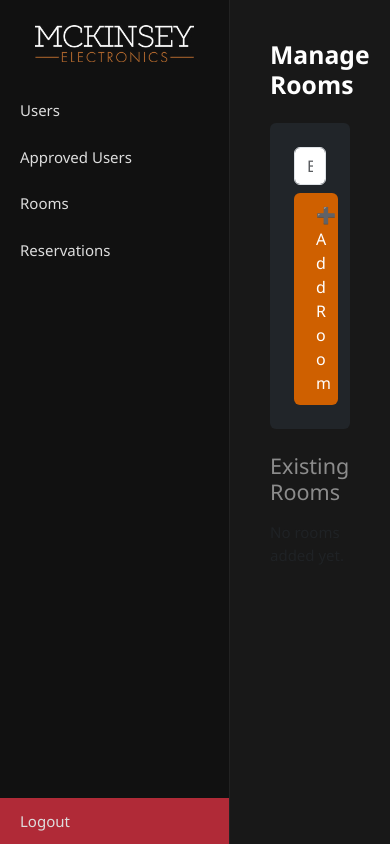
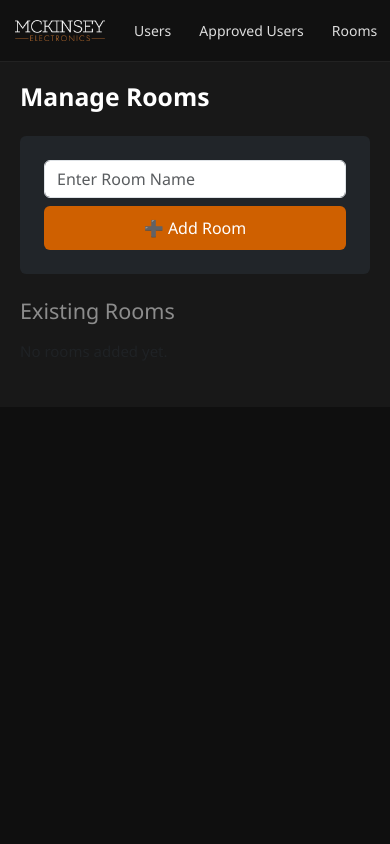
Before and after one commit to mckinsey664/booking, a Flask app: template templates/admin_rooms.html in a window 390 px wide. Run offline with Flask 3, Linux system fonts and the light colour scheme; the template is opened without the code that fills it, so the values that code supplies are empty; parts of the project's set-up code (start-up, migrations or seed data) failed here and were passed over.

Commit message:
change menu

```diff
--- a/templates/admin_dashboard.html
+++ b/templates/admin_dashboard.html
@@ -99,6 +99,59 @@
     .btn-brand:hover {
       background-color: #b85100;
     }
+
+    /* 📱 MOBILE FIX */
+@media (max-width: 768px) {
+
+  body {
+    flex-direction: column;
+    height: auto;
+    overflow: auto;
+  }
+
+  /* Sidebar becomes a top nav */
+  .sidebar {
+    width: 100%;
+    height: auto;
+    flex-direction: row;
+    justify-content: start;
+    align-items: center;
+    padding: 10px;
+    overflow-x: auto;
+    white-space: nowrap;
+    border-right: none;
+    border-bottom: 1px solid #222;
+  }
+
+  .sidebar img.logo {
+    max-width: 90px;
+    margin: 0 15px 0 5px;
+  }
+
+  .sidebar a {
+    display: inline-block;
+    padding: 10px 14px;
+    font-size: 14px;
+    text-align: center;
+    width: auto;
+  }
+
+  .logout {
+    margin-top: 0;
+    margin-left: auto;
+    width: auto;
+    padding: 10px 14px;
+    white-space: nowrap;
+  }
+
+  /* Content becomes full width */
+  .content {
+    padding: 20px;
+    width: 100%;
+    overflow-y: visible;
+  }
+}
+
   </style>
 </head>
 <body>
```
